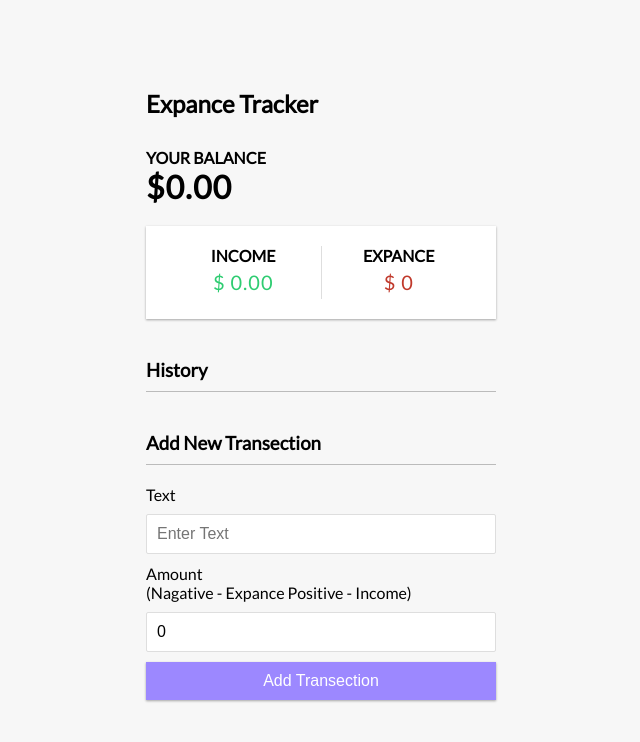
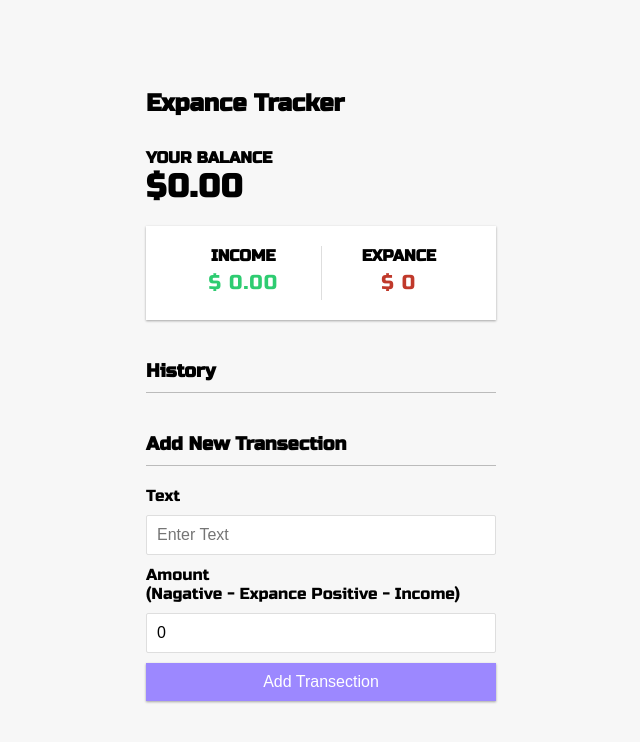
Before and after one commit to adityaparsad01/expance2, a React (Create React App) app: page / in a window 1280 px wide. Shown: the top 742 px of the page, without its empty margins (319-959 px from the left). Built offline with nearby package versions, Linux system fonts and the light colour scheme.

Commit message:
Font Change

```diff
--- a/src/styles.css
+++ b/src/styles.css
@@ -1,5 +1,4 @@
-@import url("https://fonts.googleapis.com/css?family=Lato&display=swap");
-
+@import url("https://fonts.googleapis.com/css2?family=Russo+One&display=swap");
 :root {
   --box-shadow: 0 1px 3px rgba(0, 0, 0, 0.12), 0 1px 2px rgba(0, 0, 0, 0.24);
 }
@@ -16,7 +15,7 @@
   justify-content: center;
   min-height: 100vh;
   margin: 0;
-  font-family: "Lato", sans-serif;
+  font-family: "Russo One", sans-serif;
 }
 
 .container {
```
